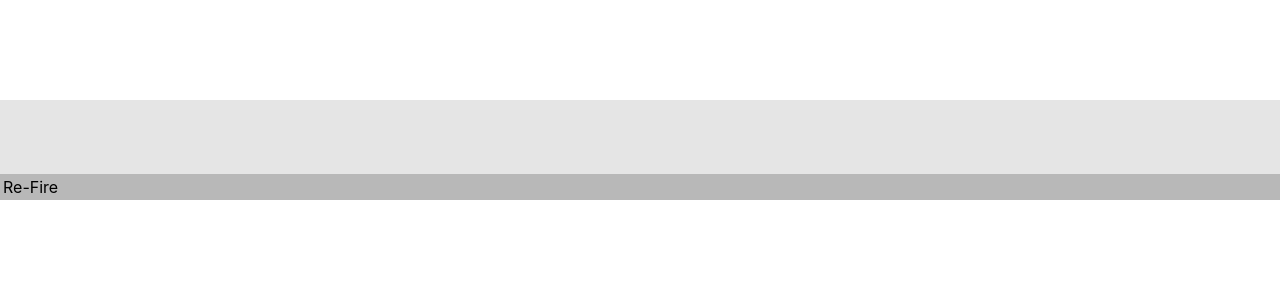
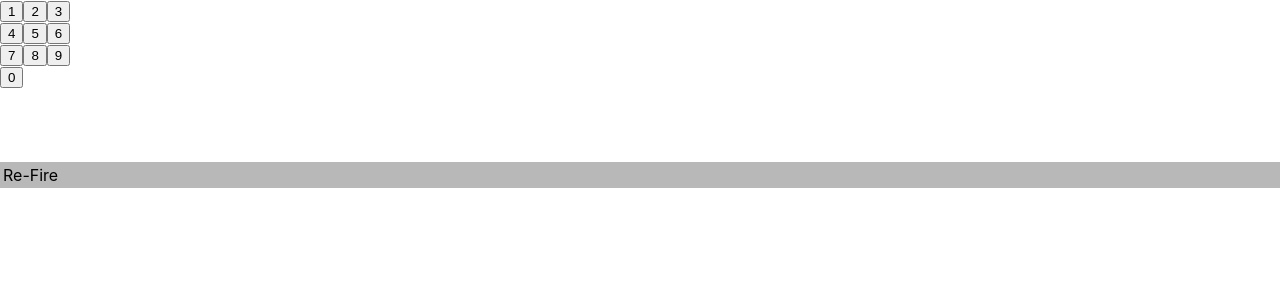
Before and after one commit to J-McKinney/Point_Of_Sale, a React (Create React App) app: page / in a window 1280 px wide. Shown: the top 300 px of the page. Built offline with nearby package versions, Linux system fonts and the light colour scheme.

Commit message:
started the number pad

```diff
--- a/src/Components/Footer/style.css
+++ b/src/Components/Footer/style.css
@@ -1,5 +1,5 @@
 .footer {
-  min-height: 100px;
+  min-height: 0px;
   background: #e5e5e5;
   position: relative;
 }
--- a/src/Components/NumberPad/index.js
+++ b/src/Components/NumberPad/index.js
@@ -1,11 +1,36 @@
-import React from 'react';
+import React from "react";
+import Button from "react-bootstrap/Button";
+import Container from "react-bootstrap/Container";
+import Row from "react-bootstrap/Row";
+import Col from "react-bootstrap/Col";
 
 function NumberPad(props) {
-    return (
-        <div>
-
-        </div>
-    );
+  return (
+    <div>
+      <Container id="numberPadContainer">
+        <Row>
+          <Button id="one" className="numbers">1</Button>
+          <Button id="two" className="numbers">2</Button>
+          <Button id="three" className="numbers">3</Button>
+        </Row>
+        <Row>
+          <Button id="four" className="numbers">4</Button>
+          <Button id="five" className="numbers">5</Button>
+          <Button id="six" className="numbers">6</Button>
+        </Row>
+        <Row>
+          <Button id="seven" className="numbers">7</Button>
+          <Button id="eight" className="numbers">8</Button>
+          <Button id="nine" className="numbers">9</Button>
+        </Row>
+        <Row>
+          <Col>
+            <Button id="zero" className="numbers">0</Button>
+          </Col>
+        </Row>
+      </Container>
+    </div>
+  );
 }
 
 export default NumberPad;
--- a/src/Pages/LoginPage.js
+++ b/src/Pages/LoginPage.js
@@ -1,10 +1,11 @@
-import React, { Component } from 'react';
+import React, { Component } from "react";
+import NumberPad from "../Components/NumberPad";
 
 class LoginPage extends Component {
   render() {
     return (
       <>
-
+        <NumberPad />
       </>
     );
   }
```
Lines whose indentation alone changed are shown as unchanged.
